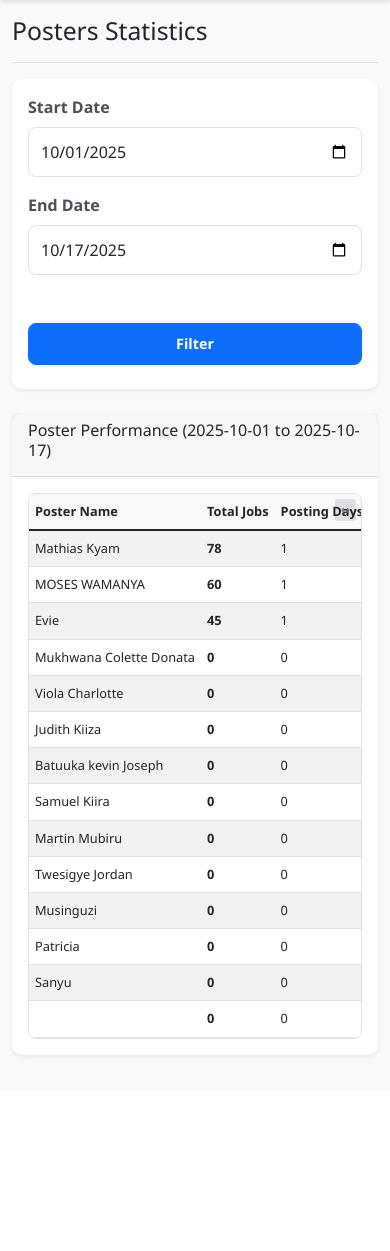
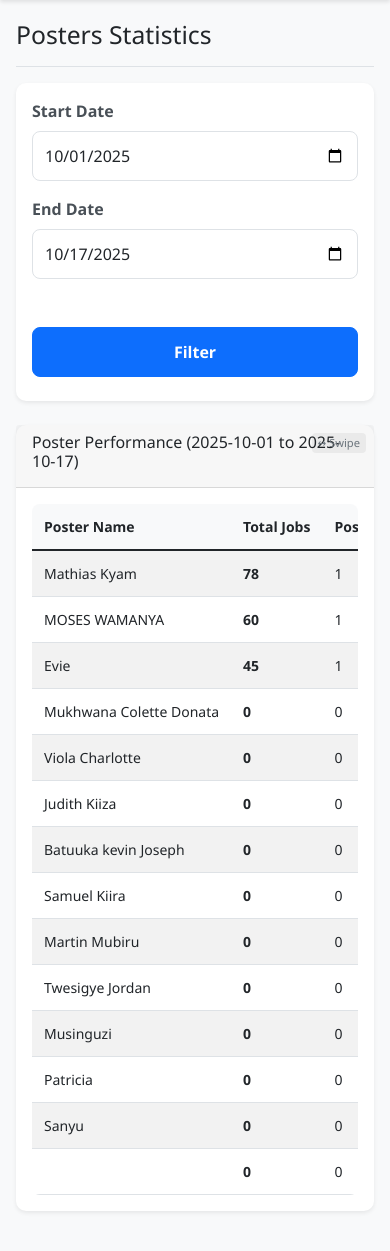
Before and after one commit to Eluk-Samuel-Kiira/lafab-dashborad, a PHP site: page /pages/posters_stats.php in a window 390 px wide. Shown: the part 72-1323 px from the top of the page. Before the commit the page ends 1130 px from the top, so only its background shows below. Run offline with PHP 8.4, Linux system fonts and the light colour scheme; data comes from the database, SQL or seed files in the repository.

Commit message:
Changes to poster

```diff
--- a/css/style.css
+++ b/css/style.css
@@ -128,12 +128,19 @@ body {
     font-weight: 600;
 }
 
-/* Charts Container */
 .chart-container {
     position: relative;
-    height: 300px;
-    margin-bottom: 1rem;
+    width: 100%;
+    height: 250px;
+    overflow: hidden;
 }
+
+.chart-container canvas {
+    width: 100% !important;
+    height: 100% !important;
+    object-fit: contain;
+}
+
 
 /* Alerts */
 .alert {
@@ -233,43 +240,40 @@ body {
         font-size: 0.8rem;
     }
 
-    /* Enhanced Mobile Table Styles */
-    .table-responsive {
-        border: 1px solid #dee2e6;
+        .table-responsive {
+        display: block;
+        width: 100%;
+        overflow-x: auto;
+        -webkit-overflow-scrolling: touch;
         border-radius: 8px;
         background: white;
-        overflow-x: auto;
-        -webkit-overflow-scrolling: touch; /* Smooth scrolling on iOS */
     }
 
     .table {
-        min-width: 600px; /* Ensure table doesn't collapse */
+        width: 100%;
+        border-collapse: collapse;
         font-size: 0.875rem;
     }
 
     .table th,
     .table td {
-        padding: 0.75rem 0.5rem;
         white-space: nowrap;
+        padding: 0.75rem;
     }
 
-    /* Visual indicator for scrollable tables */
-    .table-responsive {
-        position: relative;
+    /* Optional: subtle scroll hint */
+    .table-responsive::after {
+        content: '↔ Swipe';
+        position: absolute;
+        top: 8px;
+        right: 8px;
+        background: rgba(0,0,0,0.05);
+        color: #6c757d;
+        font-size: 0.7rem;
+        padding: 2px 6px;
+        border-radius: 4px;
     }
-
-    .table-responsive::after {
-        content: '↔';
-        position: absolute;
-        top: 5px;
-        right: 5px;
-        background: rgba(0,0,0,0.1);
-        color: #6c757d;
-        padding: 2px 6px;
-        border-radius: 3px;
-        font-size: 0.75rem;
-        pointer-events: none;
-    }
+}
 
     /* Button adjustments */
     .btn {
```
